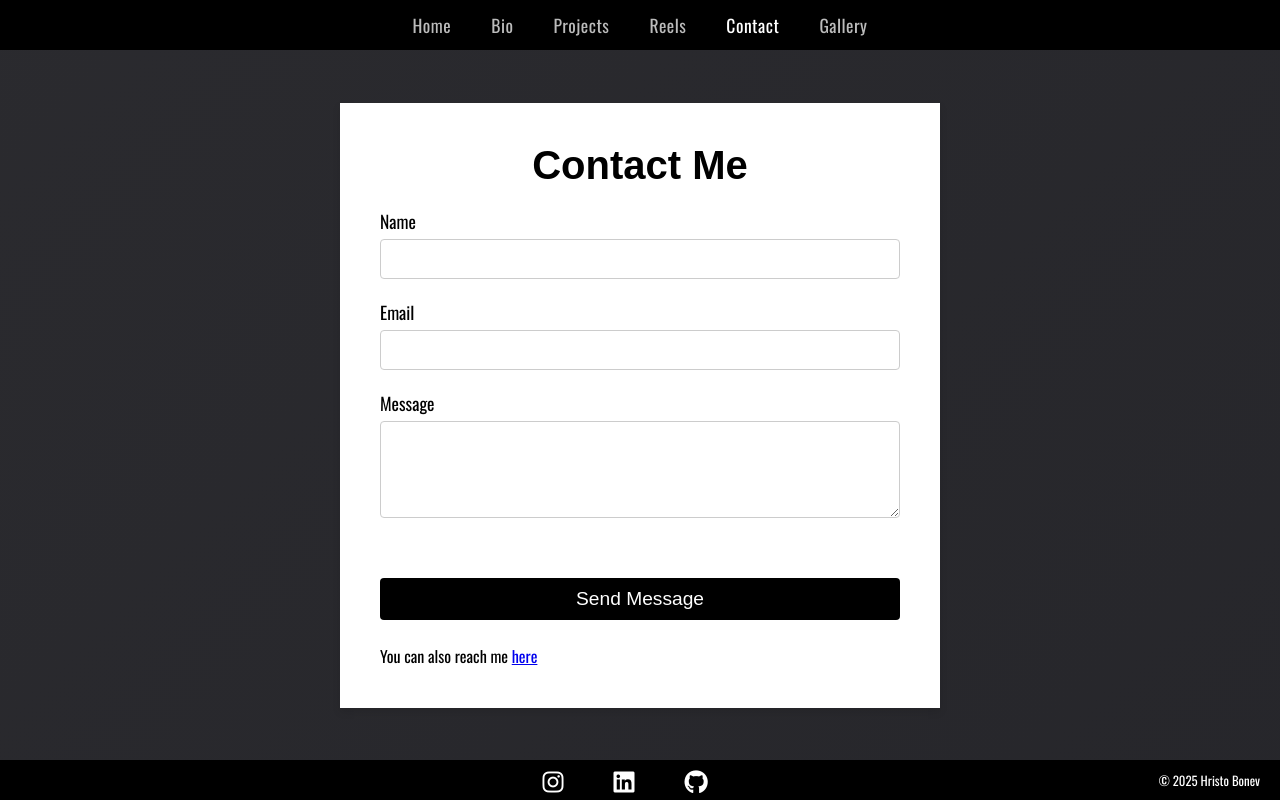
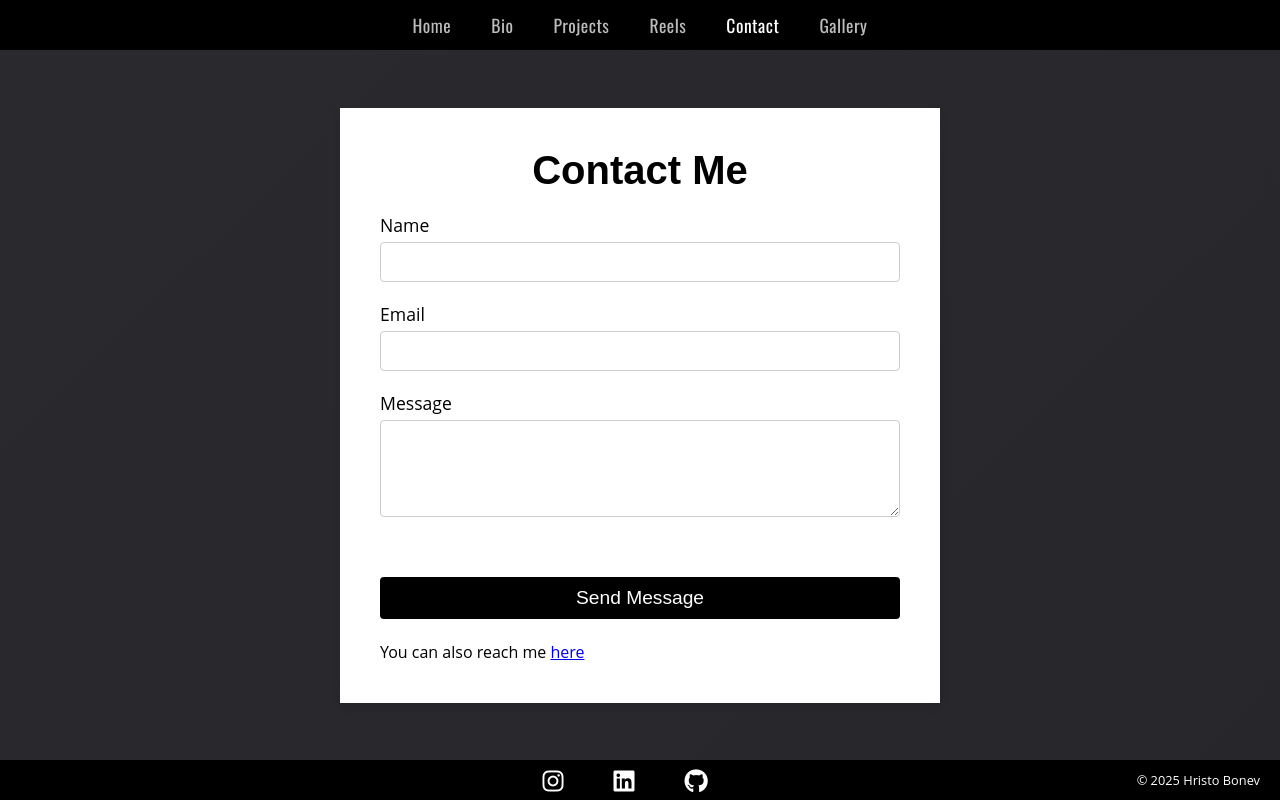
Before and after one commit to hristokbonev/hristobonev.com, a FastAPI app: page /contact/ in a window 1280 px wide. Run offline with FastAPI, Linux system fonts and the light colour scheme; parts of the project's set-up code (start-up, migrations or seed data) failed here and were passed over; some libraries are stand-ins or nearby versions.

Commit message:
Update styles.css

```diff
--- a/static/styles.css
+++ b/static/styles.css
@@ -21,7 +21,7 @@ html, body {
 body {
     display: flex;
     flex-direction: column;
-    font-family: 'Oswald', sans-serif;
+    font-family: 'Open Sans', sans-serif;
     min-height: 100vh;
 }
 
```
